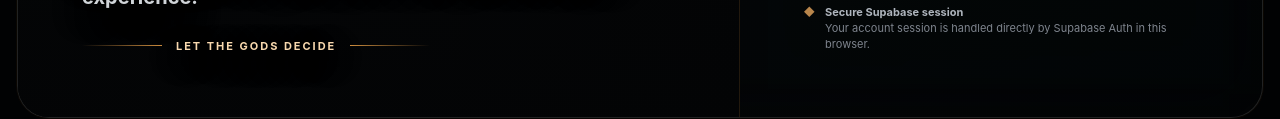
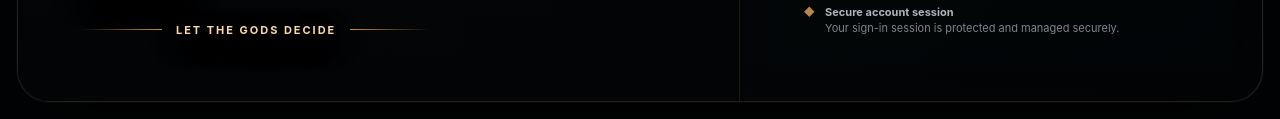
Before and after one commit to riddimbossy-prog/Betynz-v2, a website: page apps/golden/public/auth.html in a window 1280 px wide. Shown: the part 1078-1197 px from the top of the page. Drawn offline with Linux system fonts and the light colour scheme; no server answers; files whose address does not match are found by name.

Commit message:
Remove backend branding from account UI

```diff
--- a/apps/golden/public/auth.html
+++ b/apps/golden/public/auth.html
@@ -72,12 +72,12 @@
         <button id="logoutButton" class="auth-logout" type="button">Sign out</button>
       </section>
 
-      <footer class="auth-security"><span aria-hidden="true">◆</span><p><b>Secure Supabase session</b><br>Your account session is handled directly by Supabase Auth in this browser.</p></footer>
+      <footer class="auth-security"><span aria-hidden="true">◆</span><p><b>Secure account session</b><br>Your sign-in session is protected and managed securely.</p></footer>
     </section>
   </main>
 
   <script src="/runtime-config.js?v=9.0.0"></script>
-  <script src="/runtime-client.js?v=9.0.0"></script>
+  <script src="/runtime-client.js?v=9.0.1"></script>
   <script type="module" src="/auth.js?v=8.0.0"></script>
 </body>
 </html>
```
